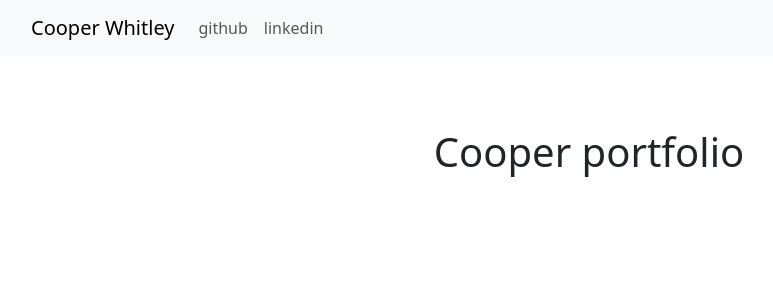
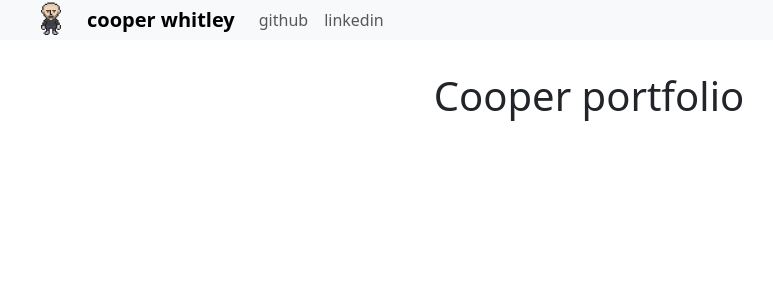
Before and after one commit to cooperwhitley/portfolio, a React (Create React App) app: page / in a window 1280 px wide. Shown: the top 300 px of the page, without its empty margins (51-824 px from the left). Built offline with nearby package versions, Linux system fonts and the light colour scheme.

Commit message:
add logo, make adjustments to link behavior

```diff
--- a/src/components/shared/Header.jsx
+++ b/src/components/shared/Header.jsx
@@ -1,15 +1,24 @@
 import { Container, Nav, Navbar } from 'react-bootstrap'
+let Cooper = require('../../assets/cooper.png')
 
 export default function Header() {
     return (
-        <Navbar expand='lg' className='bg-body-tertiary'>
+        <Navbar expand='lg' className='bg-body-tertiary' style={{position: 'fixed', width: '100vw', zIndex: '1', height: '5vmin'}}>
             <Container>
-                <Navbar.Brand>Cooper Whitley</Navbar.Brand>
+                <Navbar.Brand>
+                    <img
+                        src={Cooper}
+                        width='40'
+                        className='d-inline-block align-top'
+                        alt="pixel art of cooper"
+                    />
+                </Navbar.Brand>
+                <Navbar.Brand style={{fontWeight: 'bold'}}>cooper whitley</Navbar.Brand>
                 <Navbar.Toggle aria-controls='basic-navbar-nav' />
                 <Navbar.Collapse id='basic-navbar-nav'>
                     <Nav className="me-auto">
-                        <Nav.Link href="https://github.com/cooperwhitley">github</Nav.Link>
-                        <Nav.Link href="https://www.linkedin.com/in/cooperwhitley/">linkedin</Nav.Link>
+                        <Nav.Link href="https://github.com/cooperwhitley" target="_blank">github</Nav.Link>
+                        <Nav.Link href="https://www.linkedin.com/in/cooperwhitley/" target="_blank">linkedin</Nav.Link>
                     </Nav>
                 </Navbar.Collapse>
             </Container>
```
